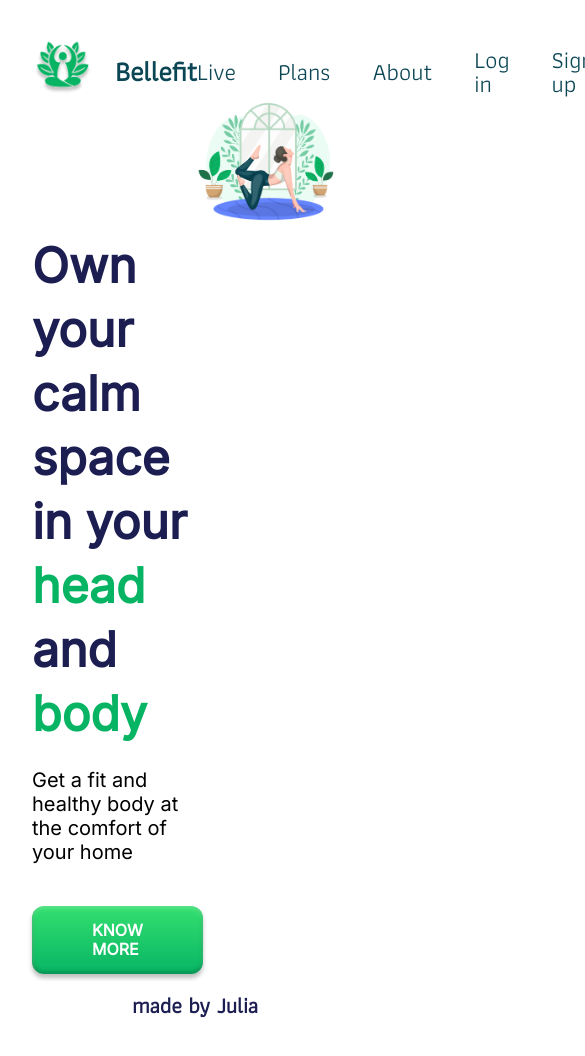
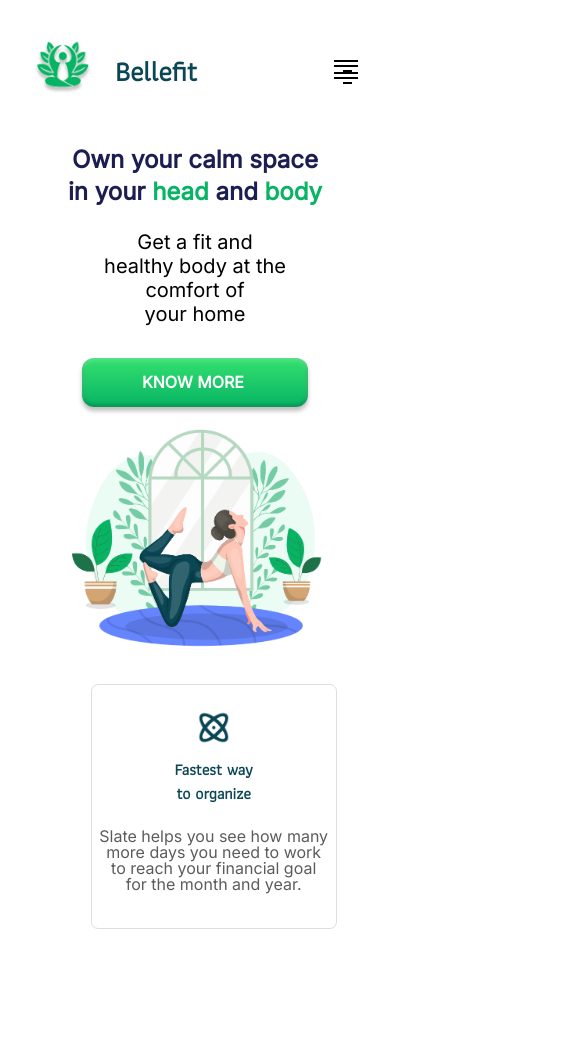
Before and after one commit to juliadruchuk/juliadruchuk.github.io, a plain HTML site: page index.html in a window 390 px wide. Shown: the whole page, 585 px wide, since content can reach past the window. After the commit the page ends 929 px from the top, so only its background shows below. Drawn offline with Linux system fonts and the light colour scheme.

Commit message:
mobile version

```diff
--- a/index.html
+++ b/index.html
@@ -29,21 +29,23 @@
           <a class="brandname" href="#">Bellefit</a>
         </div>
 
-        <ul class="nav-text">
+        <ul class="menu-list">
           <li><a href="#">Live</a></li>
           <li><a href="#">Plans</a></li>
           <li><a href="#">About</a></li>
           <li><a href="#">Log in</a></li>
           <li><a href="#">Sign up</a></li>
         </ul>
+        <div class="hamburger"></div>
       </header>
       <main>
         <div class="main-text">
           <h1>
-            Own your calm space <br />
-            in your <span>head</span> and <span>body</span>
+            Own your calm space in your
+            <span class="span-main-text">head</span> and
+            <span class="span-main-text">body</span>
           </h1>
-          <p>
+          <p class="main-text-par">
             Get a fit and healthy body at the comfort of <br />
             your home
           </p>
@@ -52,10 +54,20 @@
         <div class="main-img">
           <img class="main-img-img" src="./main-img.png" alt="" />
         </div>
+        <div class="border">
+          <img class="logo-atom" src="./mdi_atom.png" alt="atom image" />
+          <div>
+            <h1 class="h-text">Fastest way <br />to organize</h1>
+            <p class="p-text">
+              Slate helps you see how many <br />
+              more days you need to work <br />
+              to reach your financial goal <br />
+              for the month and year.
+            </p>
+          </div>
+        </div>
       </main>
-      <footer>
-        <p class="made-by">made by Julia</p>
-      </footer>
+      <footer></footer>
     </div>
   </body>
 </html>
--- a/style.css
+++ b/style.css
@@ -18,6 +18,7 @@ header {
   display: flex;
   justify-content: space-between;
   padding: 40px 32px;
+  align-items: center;
 }
 
 .logo-and-brandname {
@@ -38,22 +39,21 @@ header {
   color: inherit;
 }
 
-.nav-text {
-  line-height: 38px;
-  font-style: normal;
-  font-weight: 500;
-  font-size: 24px;
-  line-height: 38px;
-}
-
 img {
   width: 100%;
 }
 
-ul {
+.menu-list {
   display: flex;
   align-items: center;
   gap: 42px;
+  align-items: center;
+}
+.hamburger {
+  width: 24px;
+  height: 24px;
+  background: url(./hamburger.png);
+  display: none;
 }
 
 li {
@@ -84,13 +84,14 @@ h1 {
   line-height: 64px;
   color: #1c1e52;
   margin-bottom: 22px;
+  width: 84%;
 }
 
-span {
+.span-main-text {
   color: #07b464;
 }
 
-p {
+.main-text-par {
   font-weight: 400;
   font-size: 20px;
   line-height: 24px;
@@ -116,7 +117,7 @@ p {
 .main-img {
   width: 667px;
   margin-top: -135px;
-  padding-right: 20px;
+  padding-right: 61px;
 }
 
 .made-by {
@@ -126,3 +127,90 @@ p {
   line-height: 64px;
   color: #1c1e52;
 }
+
+@media screen and (max-width: 1024px) {
+  .menu-list {
+    display: none;
+  }
+
+  .hamburger {
+    display: block;
+  }
+  main {
+    flex-direction: column;
+    padding-top: 0;
+  }
+
+  .main-text {
+    width: 100%;
+    padding-inline: 11%;
+  }
+
+  h1 {
+    width: 100%;
+    font-size: 24px;
+    line-height: 32px;
+    text-align: center;
+  }
+
+  .main-text-par {
+    padding-inline: 14%;
+    text-align: center;
+  }
+
+  .know-more-button {
+    margin-top: 10px;
+    display: block;
+    margin: 0 auto;
+    width: 226px;
+  }
+
+  .main-img {
+    width: 100%;
+    margin: 0;
+    margin-inline: 10%;
+    margin-top: 15px;
+  }
+
+  .border {
+    width: 246px;
+    height: 245px;
+    border: 1px solid #dedede;
+    border-radius: 7px;
+    display: flex;
+    justify-content: center;
+    align-items: center;
+    margin-top: 14px;
+    margin-inline: 18%;
+  }
+
+  .logo-atom {
+    width: 37px;
+    height: 37px;
+    display: flex;
+    flex-direction: column;
+    align-items: center;
+    padding: 2px;
+    position: absolute;
+    margin: 24px 104px 182px 104px;
+  }
+
+  .h-text {
+    width: 100%;
+    font-family: "Athiti";
+    font-weight: 700;
+    font-size: 16px;
+    line-height: 24px;
+    color: #0b4654;
+    margin-top: 37px;
+  }
+
+  .p-text {
+    font-family: "Inter";
+    font-weight: 400;
+    font-size: 12;
+    line-height: 16px;
+    text-align: center;
+    color: #5c5c5c;
+  }
+}
```
Also changed, not shown: hamburger.png (added), mdi_atom.png (added), status bur.png (added).
